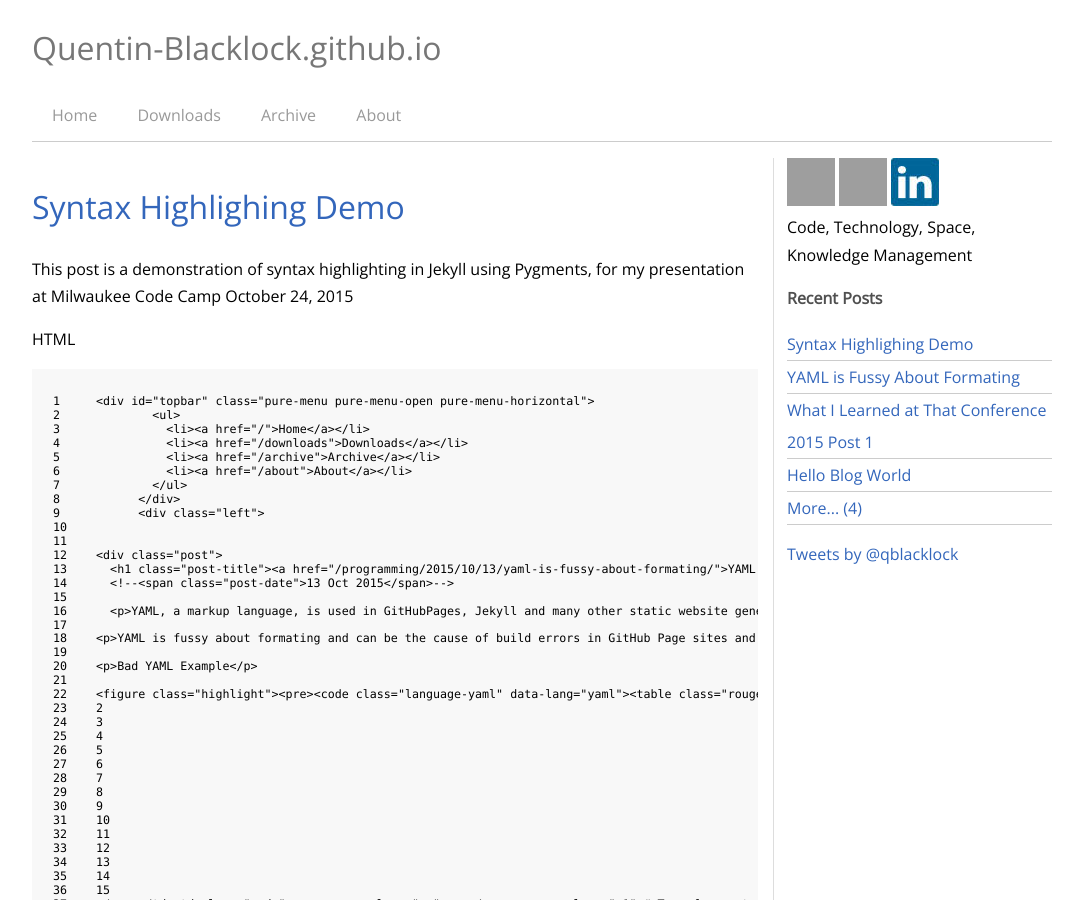
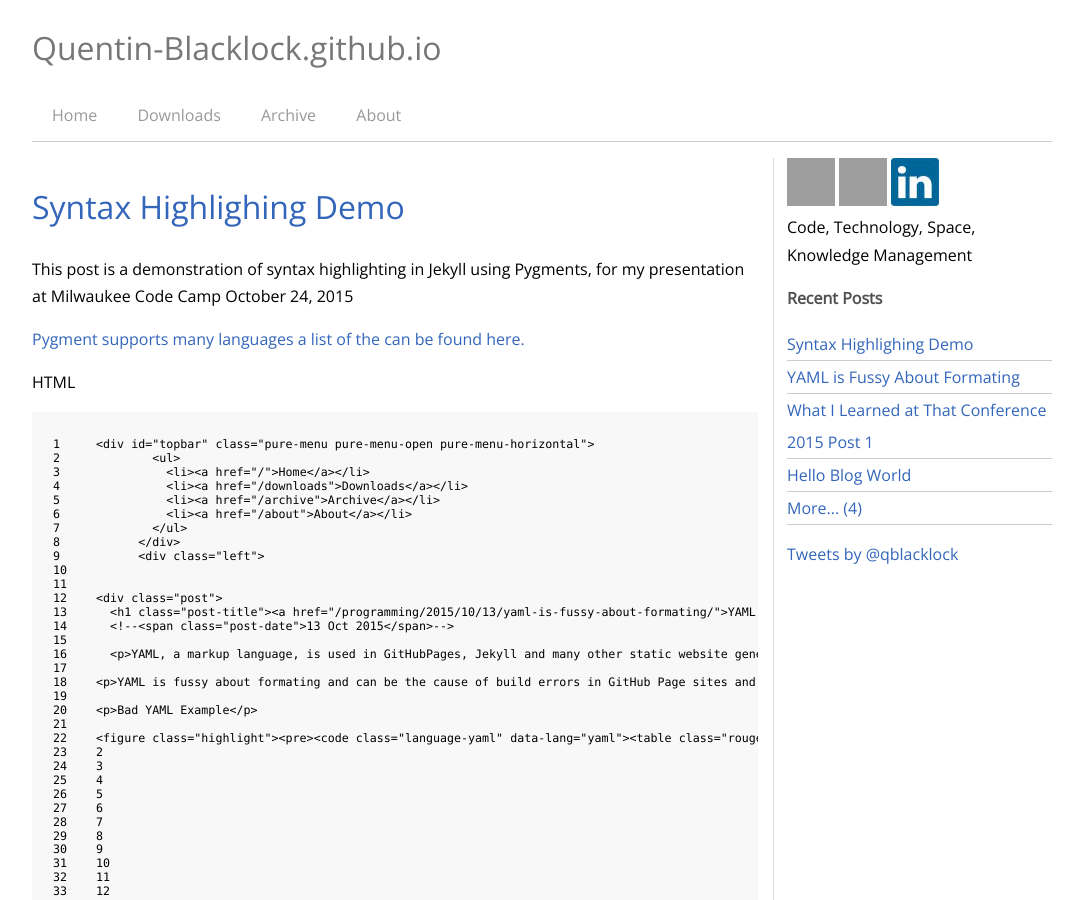
Before and after one commit to quentin-blacklock/quentin-blacklock.github.io, a Jekyll site: the page built from _posts/2015-10-22-syntax-highlighting-demo.md, in a window 1280 px wide and 900 px high. Shown: the whole window, without its empty margins (98-1181 px from the left). Built offline with Jekyll 4.4.1, drawn with Linux system fonts in a browser that asks for light colours; nearby versions of some CDN libraries; Markdown is read by kramdown in place of the engine named in the settings; comment, search, counter and statistics services are not loaded; grey boxes are pictures that could not be loaded.

Commit message:
Post Edit

```diff
--- a/_posts/2015-10-22-syntax-highlighting-demo.md
+++ b/_posts/2015-10-22-syntax-highlighting-demo.md
@@ -6,6 +6,8 @@
 ---
 This post is a demonstration of syntax highlighting in Jekyll using Pygments, for my presentation at Milwaukee Code Camp
 October 24, 2015 [](http://www.milwaukeecodecamp.com)
+
+[Pygment supports many languages a list of the can be found here.](http://haisum.github.io/2014/11/07/jekyll-pygments-supported-highlighters)
 
 
 HTML
@@ -24,7 +26,7 @@
 </div>
 {% endhighlight %}
 
-c#
+C#
 {% highlight csharp linenos %}
 // A Hello World! program in C#.
 using System;
```
Also changed, not shown: other parts of _posts/2015-10-22-syntax-highlighting-demo.md (+2 -1 lines).
